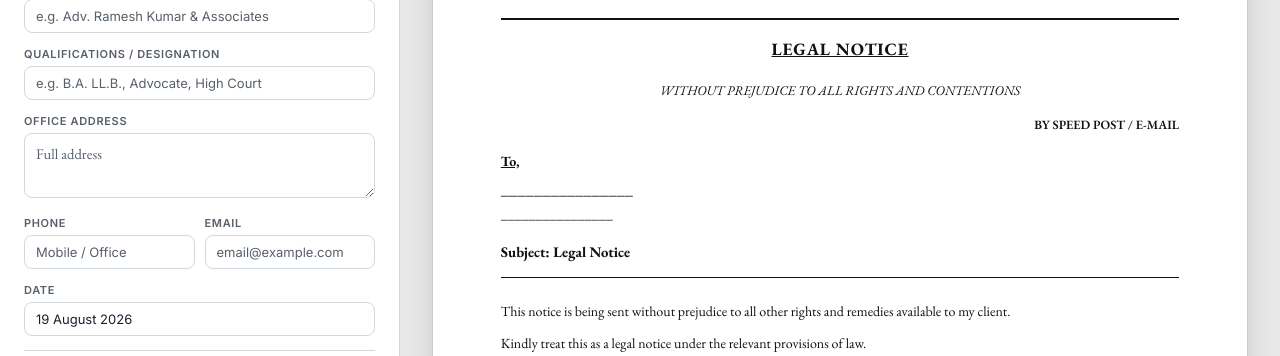
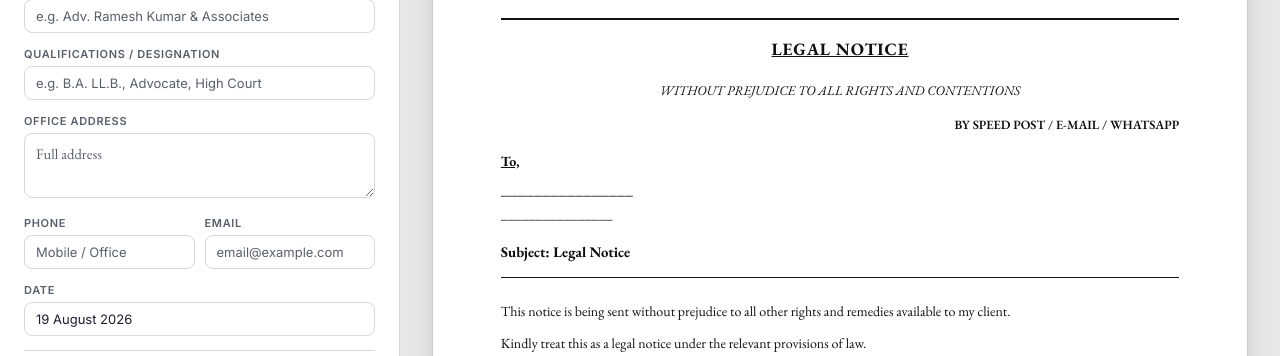
Before and after one commit to Umangmathpalumang/Legal_Hash_Checksum, a FastAPI app: page /legal-notice in a window 1280 px wide. Shown: the part 339-695 px from the top of the page. Run offline with FastAPI, Linux system fonts and the light colour scheme.

Commit message:
Add WhatsApp to delivery method in Legal Notice

```diff
--- a/templates/legal-notice.html
+++ b/templates/legal-notice.html
@@ -223,7 +223,7 @@ textarea.field-input{resize:vertical;min-height:60px;font-family:'EB Garamond',s
         <input type="checkbox" id="withoutPrejudice" checked onchange="render()"> Without Prejudice
       </label>
       <label style="font-size:12px;display:flex;align-items:center;gap:6px">
-        <input type="checkbox" id="showDelivery" checked onchange="render()"> BY SPEED POST / E-MAIL
+        <input type="checkbox" id="showDelivery" checked onchange="render()"> BY SPEED POST / E-MAIL / WHATSAPP
       </label>
     </div>
 
@@ -413,7 +413,7 @@ function render(){
     <hr class="divider">
     <div class="notice-title">LEGAL NOTICE</div>
     ${withoutPrej ? `<div class="without">WITHOUT PREJUDICE TO ALL RIGHTS AND CONTENTIONS</div>` : ''}
-    ${showDelivery ? `<div class="delivery">BY SPEED POST / E-MAIL</div>` : ''}
+    ${showDelivery ? `<div class="delivery">BY SPEED POST / E-MAIL / WHATSAPP</div>` : ''}
     <div class="to-block">
       <div class="to-label">To,</div>
       <div><strong>${recipientName}</strong></div>
```
